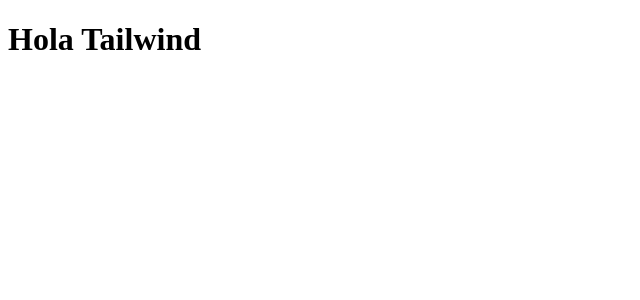
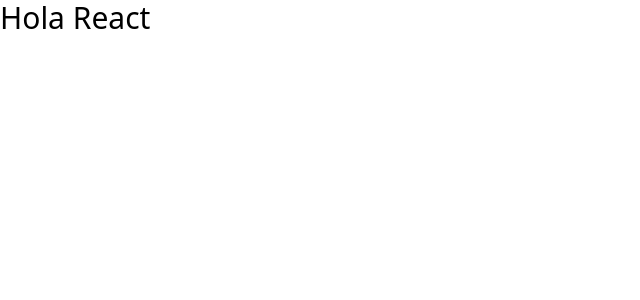
Before and after one commit to EmilianoQuiroz/Eloquent-JavaScript-Resumen-libro, a React (Create React App) app in the folder restaurant-client/: page / in a window 1280 px wide. Shown: the top 300 px of the page, without its empty margins (0-640 px from the left). Built offline with nearby package versions, Linux system fonts and the light colour scheme.

Commit message:
Correccion de la intalacion de Tailwind css

```diff
--- a/restaurant-client/src/App.js
+++ b/restaurant-client/src/App.js
@@ -1,7 +1,9 @@
 
 function App() {
   return (
-    <h1 className="text-3xl font-light">Hola Tailwind</h1>
+    <h1 class="text-3xl font-ligth">
+      Hola React
+    </h1>
   );
 }
 
--- a/restaurant-client/src/index.js
+++ b/restaurant-client/src/index.js
@@ -2,7 +2,7 @@
 import ReactDOM from 'react-dom/client';
 import App from './App';
 import reportWebVitals from './reportWebVitals';
-
+import './index.css'
 const root = ReactDOM.createRoot(document.getElementById('root'));
 root.render(
   <React.StrictMode>
--- a/restaurant-client/tailwind.config.js
+++ b/restaurant-client/tailwind.config.js
@@ -1,6 +1,8 @@
 /** @type {import('tailwindcss').Config} */
 module.exports = {
-  content: ["./src/**/*.{html,js}"],
+  content: [
+    "./src/**/*.{js,jsx,ts,tsx}",
+  ],
   theme: {
     extend: {},
   },
```
Also changed, not shown: restaurant-client/src/index.css (renamed from restaurant-client/src/css/tailwind.css).
